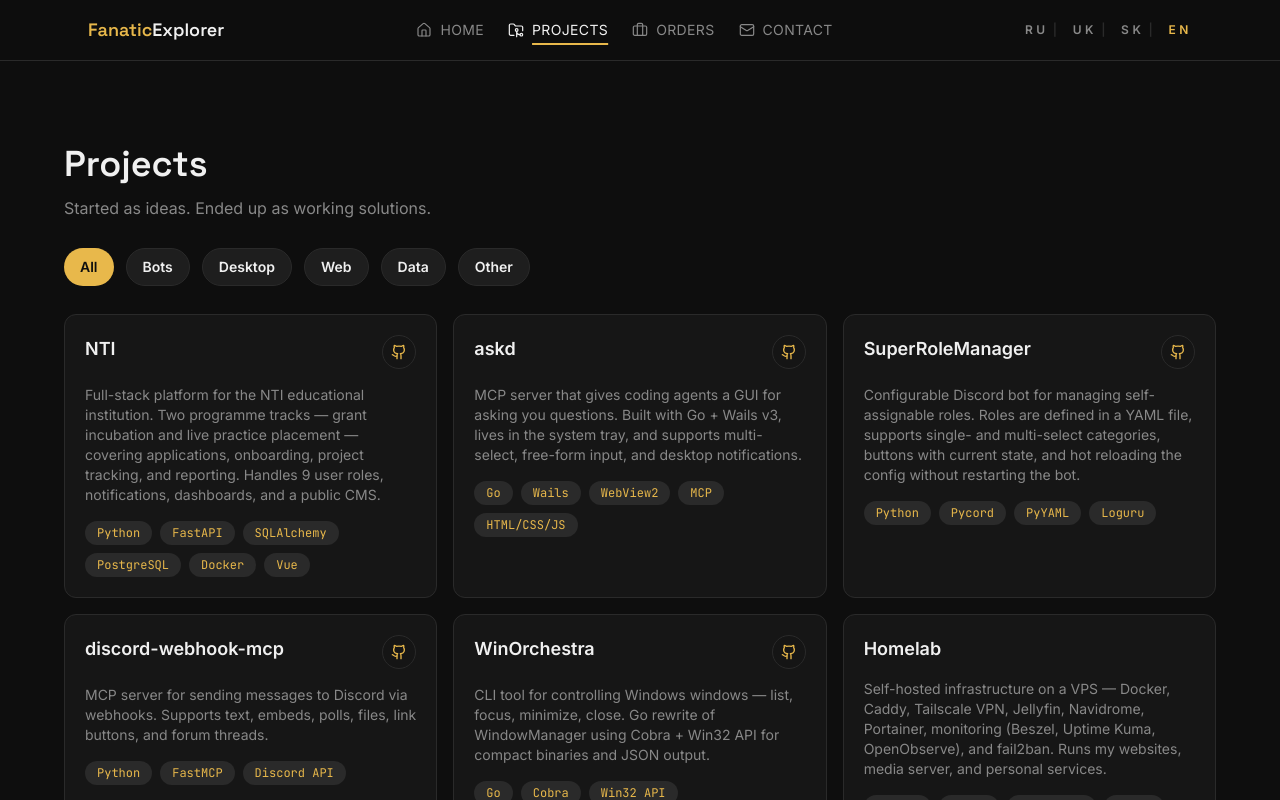
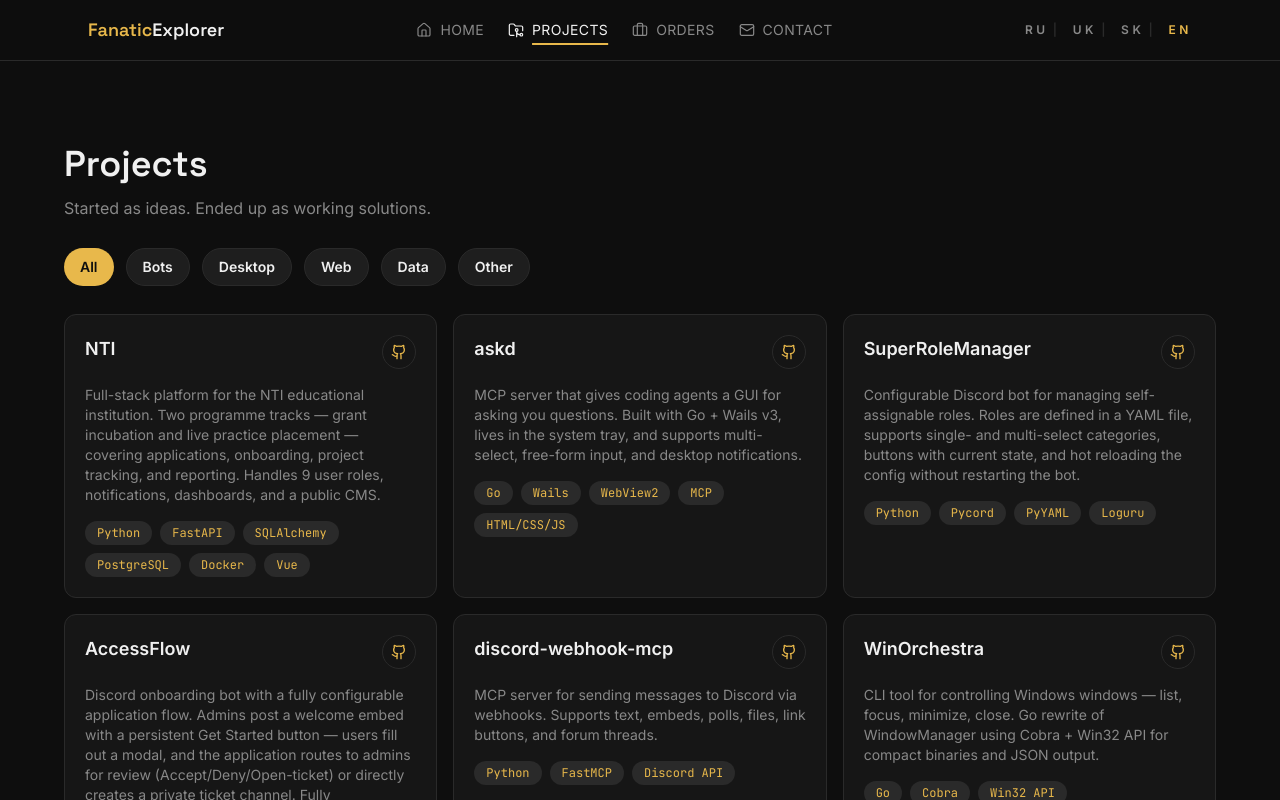
Before and after one commit to FanaticExplorer/my-portfolio, a React (Vite) app: page /projects in a window 1280 px wide. Shown: the top 800 px of the page. Built offline with nearby package versions, Linux system fonts and the light colour scheme.

Commit message:
Add AccessFlow project to portfolio

```diff
--- a/src/data/projects.ts
+++ b/src/data/projects.ts
@@ -29,6 +29,13 @@ export const projects: Project[] = [
     techs: ['Python', 'Pycord', 'PyYAML', 'Loguru'],
     githubUrl: 'https://github.com/FanaticExplorer/SuperRoleManager',
     isFeatured: true,
+  },
+  {
+    id: 'accessflow',
+    category: 'bots',
+    techs: ['Python', 'Pycord', 'SQLite', 'Pydantic', 'Docker'],
+    githubUrl: 'https://github.com/FanaticExplorer/accessflow',
+    isFeatured: false,
   },
   {
     id: 'discord-webhook-mcp',
--- a/src/i18n/en.json
+++ b/src/i18n/en.json
@@ -81,6 +81,10 @@
       "super-role-manager": {
         "title": "SuperRoleManager",
         "description": "Configurable Discord bot for managing self-assignable roles. Roles are defined in a YAML file, supports single- and multi-select categories, buttons with current state, and hot reloading the config without restarting the bot."
+      },
+      "accessflow": {
+        "title": "AccessFlow",
+        "description": "Discord onboarding bot with a fully configurable application flow. Admins post a welcome embed with a persistent Get Started button — users fill out a modal, and the application routes to admins for review (Accept/Deny/Open-ticket) or directly creates a private ticket channel. Fully configurable via TOML — no code changes needed."
       },
       "emojies-parser": {
         "title": "EmojiesParser",
--- a/src/i18n/ru.json
+++ b/src/i18n/ru.json
@@ -81,6 +81,10 @@
       "super-role-manager": {
         "title": "SuperRoleManager",
         "description": "Конфигурируемый Discord-бот для управления само-назначаемыми ролями. Роли настраиваются через YAML-файл, поддерживает single- и multi-select категории, кнопки с актуальным состоянием и горячую перезагрузку конфигурации без перезапуска бота."
+      },
+      "accessflow": {
+        "title": "AccessFlow",
+        "description": "Discord-бот для онбординга с полностью настраиваемым процессом подачи заявок. Админы публикуют приветственный embed с персистентной кнопкой Get Started — пользователи заполняют модальную форму, и заявка направляется админам на рассмотрение (Accept/Deny/Open-ticket) или сразу создаёт приватный тикет-канал. Полностью настраивается через TOML — без изменений в коде."
       },
       "emojies-parser": {
         "title": "EmojiesParser",
--- a/src/i18n/sk.json
+++ b/src/i18n/sk.json
@@ -81,6 +81,10 @@
       "super-role-manager": {
         "title": "SuperRoleManager",
         "description": "Konfigurovateľný Discord bot na správu samopriraďovaných rolí. Roly sa nastavujú cez YAML súbor, podporuje single- aj multi-select kategórie, tlačidlá s aktuálnym stavom a hot reload konfigurácie bez reštartu bota."
+      },
+      "accessflow": {
+        "title": "AccessFlow",
+        "description": "Discord bot na onboarding s plne konfigurovateľným procesom prihlášok. Admini zverejnia uvítací embed s perzistentným tlačidlom Get Started — používatelia vyplnia modálny formulár a prihláška sa odošle adminom na posúdenie (Accept/Deny/Open-ticket) alebo rovno vytvorí súkromný ticket kanál. Plne konfigurovateľné cez TOML — bez zmien kódu."
       },
       "emojies-parser": {
         "title": "EmojiesParser",
--- a/src/i18n/uk.json
+++ b/src/i18n/uk.json
@@ -81,6 +81,10 @@
       "super-role-manager": {
         "title": "SuperRoleManager",
         "description": "Конфігурований Discord-бот для керування самопризначуваними ролями. Ролі налаштовуються через YAML-файл, підтримує single- та multi-select категорії, кнопки з актуальним станом і гаряче перезавантаження конфігурації без перезапуску бота."
+      },
+      "accessflow": {
+        "title": "AccessFlow",
+        "description": "Discord-бот для онбордингу з повністю настроюваним процесом подання заявок. Адміни публікують вітальний embed із персистентною кнопкою Get Started — користувачі заповнюють модальну форму, і заявка направляється адмінам на розгляд (Accept/Deny/Open-ticket) або одразу створює приватний тікет-канал. Повністю настроюється через TOML — без змін у коді."
       },
       "emojies-parser": {
         "title": "EmojiesParser",
```
